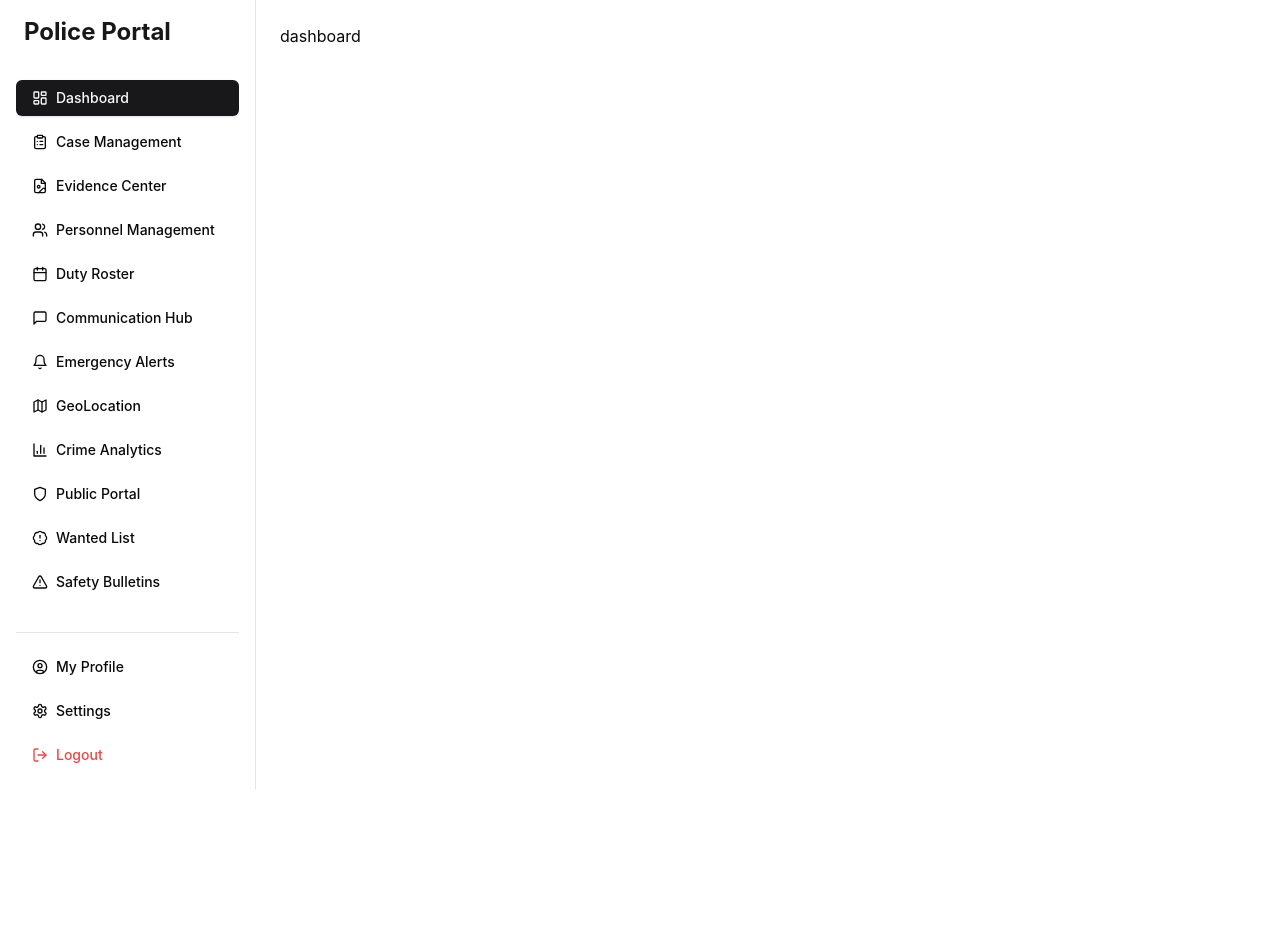
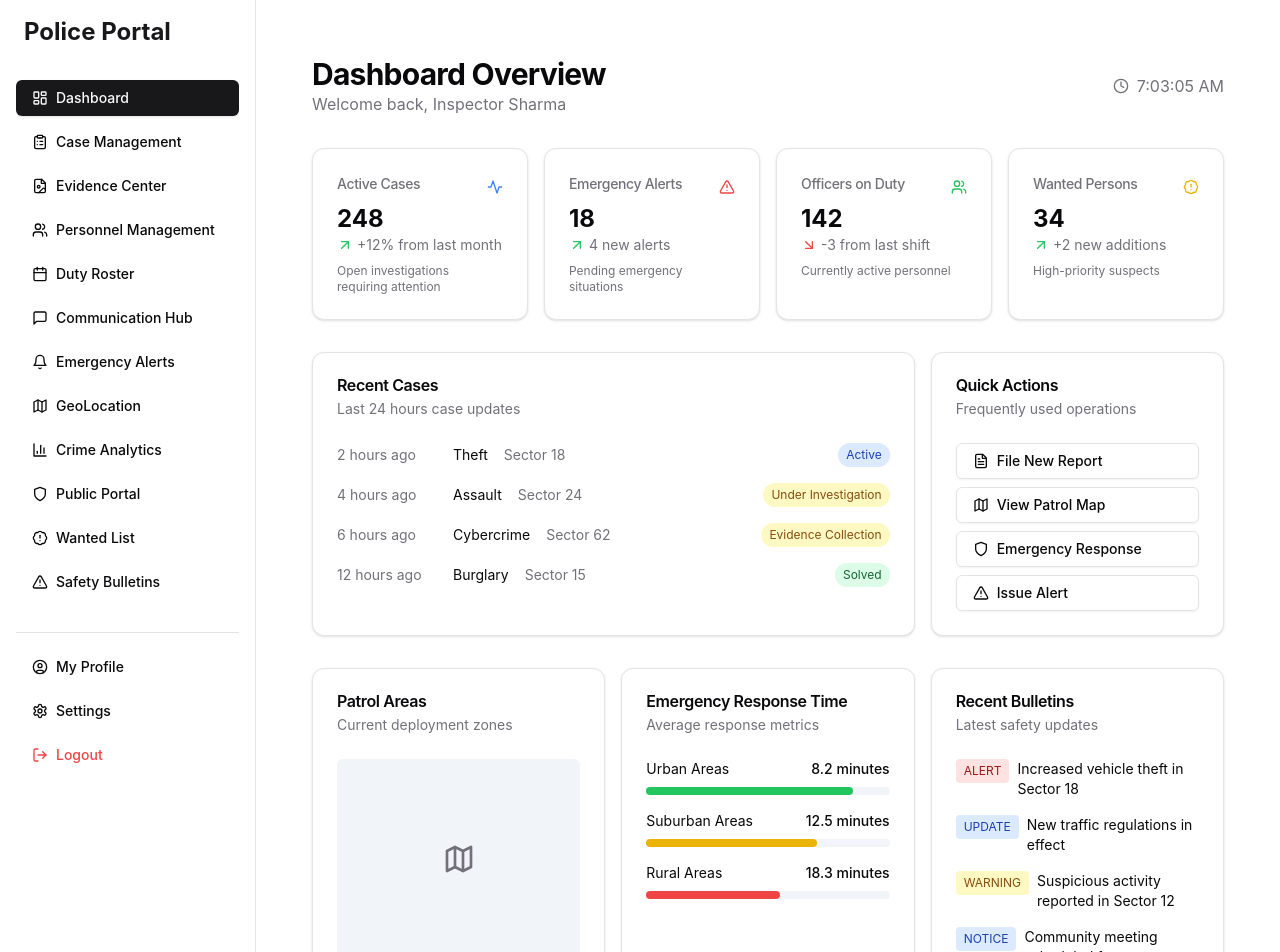
Before and after one commit to MonilMehta/HackPanthers_LOC7.0, a React (Vite) app in the folder shadcn-reactjs-starter/: page /main/dashboard in a window 1280 px wide. Shown: the top 952 px of the page. Before the commit the page ends 800 px from the top, so only its background shows below. Built offline with nearby package versions, Linux system fonts and the light colour scheme; what tw-elements would draw is missing.

Commit message:
Dashboard home

```diff
--- a/shadcn-reactjs-starter/src/pages/main/policeman/pages/dash/Dash.jsx
+++ b/shadcn-reactjs-starter/src/pages/main/policeman/pages/dash/Dash.jsx
@@ -1,11 +1,246 @@
-import React from 'react'
+import React from 'react';
+import { Link } from 'react-router-dom';
+import { Card, CardContent, CardDescription, CardHeader, CardTitle } from "@/components/ui/card";
+import { Button } from "@/components/ui/button";
+import {
+  Activity,
+  Users,
+  FileText,
+  AlertTriangle,
+  Map,
+  Shield,
+  BadgeAlert,
+  ArrowRight,
+  ArrowUpRight,
+  ArrowDownRight,
+  Clock
+} from 'lucide-react';
+
+const StatCard = ({ title, value, description, icon, trend, trendValue, link }) => (
+  <Card className="relative overflow-hidden">
+    <CardHeader className="flex flex-row items-center justify-between pb-2">
+      <CardTitle className="text-sm font-medium text-muted-foreground">
+        {title}
+      </CardTitle>
+      {icon}
+    </CardHeader>
+    <CardContent>
+      <div className="text-2xl font-bold">{value}</div>
+      <div className="flex items-center text-sm text-muted-foreground">
+        {trend === 'up' ? (
+          <ArrowUpRight className="mr-1 h-4 w-4 text-green-500" />
+        ) : trend === 'down' ? (
+          <ArrowDownRight className="mr-1 h-4 w-4 text-red-500" />
+        ) : null}
+        {trendValue}
+      </div>
+      <p className="mt-2 text-xs text-muted-foreground">{description}</p>
+      {link && (
+        <Link to={link} className="absolute inset-0 opacity-0 hover:opacity-100 transition-opacity bg-black/5 flex items-center justify-center">
+          <Button variant="ghost" size="sm" className="gap-2">
+            View Details <ArrowRight className="h-4 w-4" />
+          </Button>
+        </Link>
+      )}
+    </CardContent>
+  </Card>
+);
 
 const Dash = () => {
+  const currentTime = new Date().toLocaleTimeString();
+
   return (
-    <div>
-      dashboard
+    <div className="p-8 space-y-8">
+      <div className="flex justify-between items-center">
+        <div>
+          <h2 className="text-3xl font-bold tracking-tight">Dashboard Overview</h2>
+          <p className="text-muted-foreground">
+            Welcome back, Inspector Sharma
+          </p>
+        </div>
+        <div className="flex items-center gap-2 text-muted-foreground">
+          <Clock className="h-4 w-4" />
+          {currentTime}
+        </div>
+      </div>
+
+      <div className="grid gap-4 md:grid-cols-2 lg:grid-cols-4">
+        <StatCard
+          title="Active Cases"
+          value="248"
+          description="Open investigations requiring attention"
+          icon={<Activity className="h-4 w-4 text-blue-500" />}
+          trend="up"
+          trendValue="+12% from last month"
+          link="/main/cases"
+        />
+        <StatCard
+          title="Emergency Alerts"
+          value="18"
+          description="Pending emergency situations"
+          icon={<AlertTriangle className="h-4 w-4 text-red-500" />}
+          trend="up"
+          trendValue="4 new alerts"
+          link="/main/alerts"
+        />
+        <StatCard
+          title="Officers on Duty"
+          value="142"
+          description="Currently active personnel"
+          icon={<Users className="h-4 w-4 text-green-500" />}
+          trend="down"
+          trendValue="-3 from last shift"
+          link="/main/personnel"
+        />
+        <StatCard
+          title="Wanted Persons"
+          value="34"
+          description="High-priority suspects"
+          icon={<BadgeAlert className="h-4 w-4 text-yellow-500" />}
+          trend="up"
+          trendValue="+2 new additions"
+          link="/main/wanted"
+        />
+      </div>
+
+      <div className="grid gap-4 md:grid-cols-2 lg:grid-cols-3">
+        <Card className="col-span-2">
+          <CardHeader>
+            <CardTitle>Recent Cases</CardTitle>
+            <CardDescription>Last 24 hours case updates</CardDescription>
+          </CardHeader>
+          <CardContent className="space-y-4">
+            {[
+              { time: "2 hours ago", type: "Theft", location: "Sector 18", status: "Active" },
+              { time: "4 hours ago", type: "Assault", location: "Sector 24", status: "Under Investigation" },
+              { time: "6 hours ago", type: "Cybercrime", location: "Sector 62", status: "Evidence Collection" },
+              { time: "12 hours ago", type: "Burglary", location: "Sector 15", status: "Solved" }
+            ].map((case_, i) => (
+              <div key={i} className="flex items-center justify-between text-sm">
+                <div className="flex items-center gap-4">
+                  <div className="text-muted-foreground min-w-[100px]">{case_.time}</div>
+                  <div>{case_.type}</div>
+                  <div className="text-muted-foreground">{case_.location}</div>
+                </div>
+                <div className={`px-2 py-1 rounded-full text-xs ${
+                  case_.status === 'Solved' ? 'bg-green-100 text-green-800' :
+                  case_.status === 'Active' ? 'bg-blue-100 text-blue-800' :
+                  'bg-yellow-100 text-yellow-800'
+                }`}>
+                  {case_.status}
+                </div>
+              </div>
+            ))}
+          </CardContent>
+        </Card>
+
+        <Card>
+          <CardHeader>
+            <CardTitle>Quick Actions</CardTitle>
+            <CardDescription>Frequently used operations</CardDescription>
+          </CardHeader>
+          <CardContent className="space-y-2">
+            <Button variant="outline" className="w-full justify-start gap-2">
+              <FileText className="h-4 w-4" />
+              File New Report
+            </Button>
+            <Button variant="outline" className="w-full justify-start gap-2">
+              <Map className="h-4 w-4" />
+              View Patrol Map
+            </Button>
+            <Button variant="outline" className="w-full justify-start gap-2">
+              <Shield className="h-4 w-4" />
+              Emergency Response
+            </Button>
+            <Button variant="outline" className="w-full justify-start gap-2">
+              <AlertTriangle className="h-4 w-4" />
+              Issue Alert
+            </Button>
+          </CardContent>
+        </Card>
+      </div>
+
+      <div className="grid gap-4 md:grid-cols-2 lg:grid-cols-3">
+        <Card>
+          <CardHeader>
+            <CardTitle>Patrol Areas</CardTitle>
+            <CardDescription>Current deployment zones</CardDescription>
+          </CardHeader>
+          <CardContent>
+            <div className="h-[200px] rounded-md bg-slate-100 flex items-center justify-center">
+              <Map className="h-8 w-8 text-muted-foreground" />
+            </div>
+          </CardContent>
+        </Card>
+
+        <Card>
+          <CardHeader>
+            <CardTitle>Emergency Response Time</CardTitle>
+            <CardDescription>Average response metrics</CardDescription>
+          </CardHeader>
+          <CardContent>
+            <div className="space-y-4">
+              <div>
+                <div className="flex items-center justify-between text-sm">
+                  <div>Urban Areas</div>
+                  <div className="font-medium">8.2 minutes</div>
+                </div>
+                <div className="mt-2 h-2 rounded-full bg-slate-100">
+                  <div className="h-full w-[85%] rounded-full bg-green-500" />
+                </div>
+              </div>
+              <div>
+                <div className="flex items-center justify-between text-sm">
+                  <div>Suburban Areas</div>
+                  <div className="font-medium">12.5 minutes</div>
+                </div>
+                <div className="mt-2 h-2 rounded-full bg-slate-100">
+                  <div className="h-full w-[70%] rounded-full bg-yellow-500" />
+                </div>
+              </div>
+              <div>
+                <div className="flex items-center justify-between text-sm">
+                  <div>Rural Areas</div>
+                  <div className="font-medium">18.3 minutes</div>
+                </div>
+                <div className="mt-2 h-2 rounded-full bg-slate-100">
+                  <div className="h-full w-[55%] rounded-full bg-red-500" />
+                </div>
+              </div>
+            </div>
+          </CardContent>
+        </Card>
+
+        <Card>
+          <CardHeader>
+            <CardTitle>Recent Bulletins</CardTitle>
+            <CardDescription>Latest safety updates</CardDescription>
+          </CardHeader>
+          <CardContent>
+            <div className="space-y-4">
+              {[
+                { type: "ALERT", text: "Increased vehicle theft in Sector 18" },
+                { type: "UPDATE", text: "New traffic regulations in effect" },
+                { type: "WARNING", text: "Suspicious activity reported in Sector 12" },
+                { type: "NOTICE", text: "Community meeting scheduled for tomorrow" }
+              ].map((bulletin, i) => (
+                <div key={i} className="flex items-start gap-2 text-sm">
+                  <span className={`px-2 py-1 rounded text-xs ${
+                    bulletin.type === 'ALERT' ? 'bg-red-100 text-red-800' :
+                    bulletin.type === 'WARNING' ? 'bg-yellow-100 text-yellow-800' :
+                    'bg-blue-100 text-blue-800'
+                  }`}>
+                    {bulletin.type}
+                  </span>
+                  <span>{bulletin.text}</span>
+                </div>
+              ))}
+            </div>
+          </CardContent>
+        </Card>
+      </div>
     </div>
-  )
-}
+  );
+};
 
-export default Dash
+export default Dash;
```
